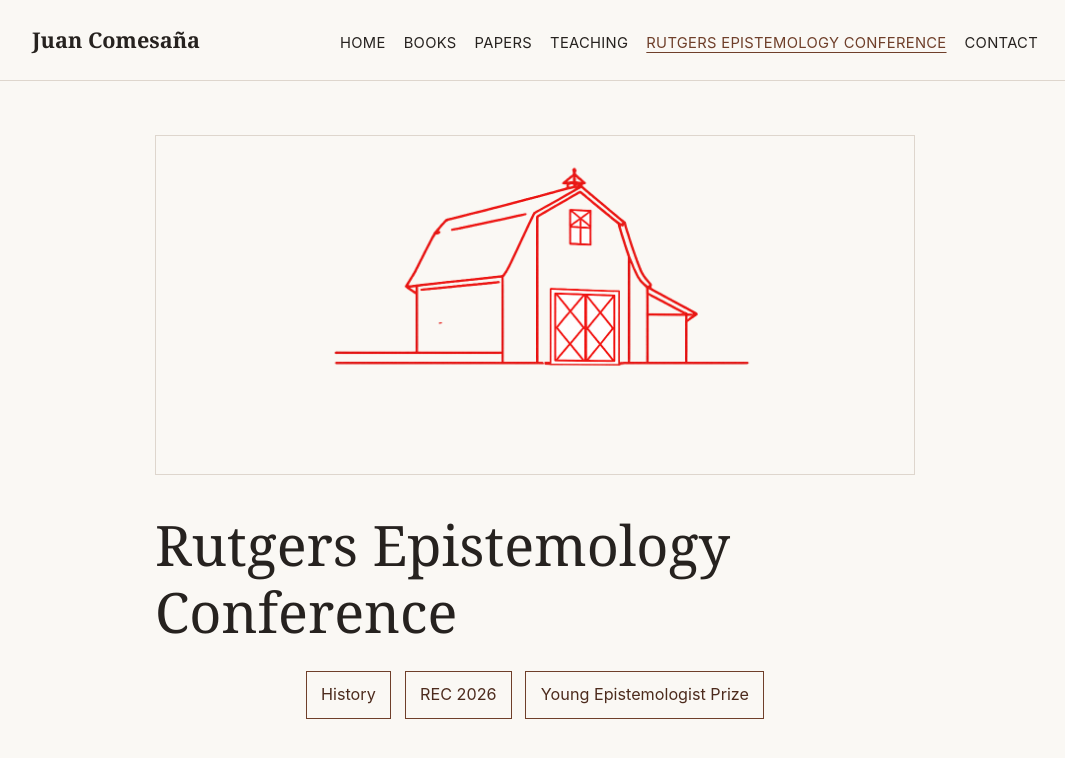
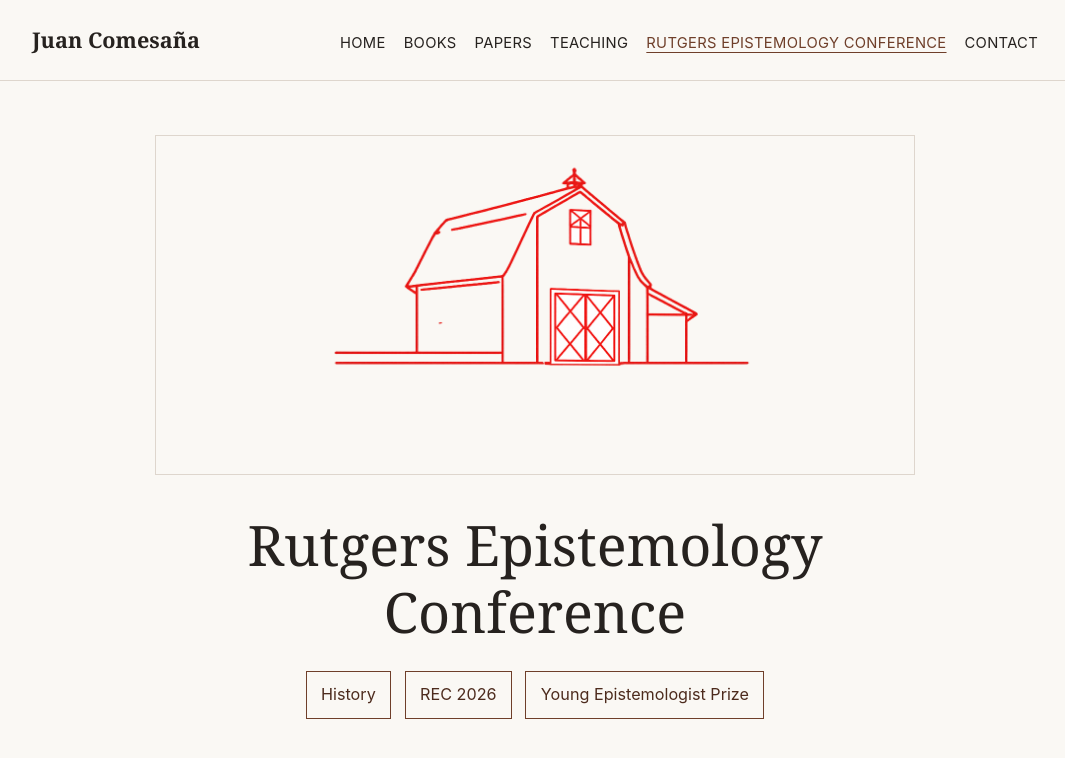
Before and after one commit to Comesana73/juancomesana.org, a Jekyll site: the page built from rec.md, in a window 1280 px wide. Shown: the top 758 px of the page, without its empty margins (105-1170 px from the left). Built offline with Jekyll 4.4.1, drawn with Linux system fonts in a browser that asks for light colours.

Commit message:
Center REC page title

```diff
--- a/assets/css/site.css
+++ b/assets/css/site.css
@@ -274,6 +274,10 @@
   margin-bottom: 2rem;
 }
 
+.rec-page h1 {
+  text-align: center;
+}
+
 .rec-hero img {
   border: 1px solid var(--border);
   max-height: 340px;
--- a/rec.md
+++ b/rec.md
@@ -5,7 +5,7 @@
 image: /assets/images/rec-gathering.webp
 ---
 
-<div class="content content--center" markdown="1">
+<div class="content content--center rec-page" markdown="1">
 
 <div class="rec-hero">
   <img src="{{ '/assets/images/rec-gathering.webp' | relative_url }}" alt="Rutgers Epistemology Conference gathering">
```
